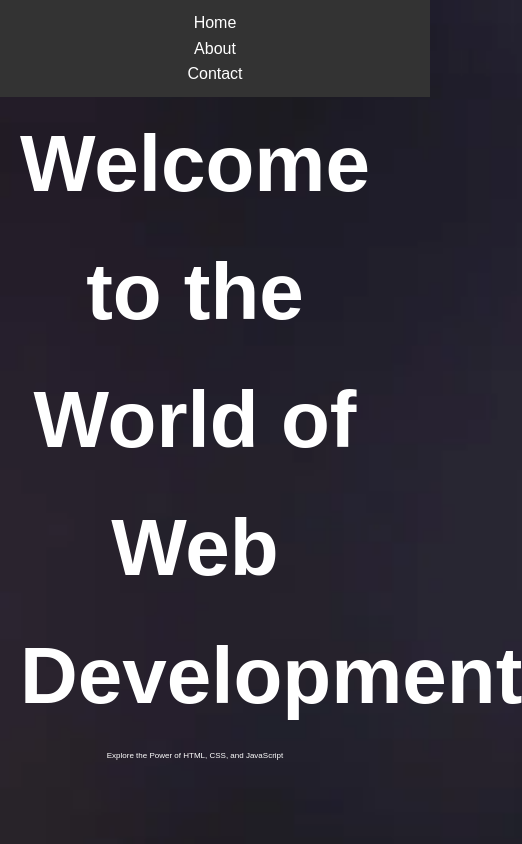
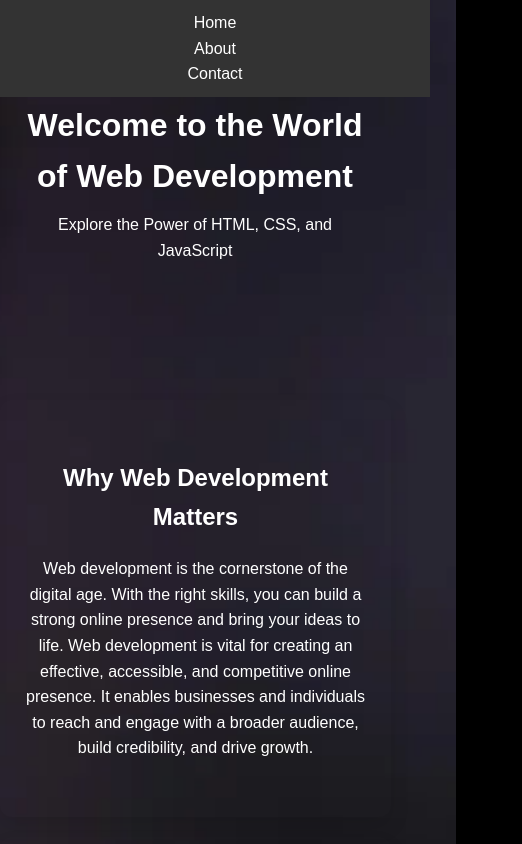
Before and after one commit to Catherinee18/activity1-landing-page, a plain HTML site: page index.html in a window 390 px wide. Shown: the top 844 px of the page, 522 px wide, since content can reach past the window. Drawn offline with Linux system fonts and the light colour scheme.

Commit message:
Update style.css

```diff
--- a/style.css
+++ b/style.css
@@ -12,7 +12,7 @@ header {
     position: relative;
     color: #fff;
     text-align: center;
-    padding: 250px 20px;
+    padding: 150px 20px;
 
 }
 
@@ -199,11 +199,11 @@ footer p {
     }
 
     header h1 {
-        font-size: 5em; /* Further reduce font size for smaller screens */
+        font-size: 2em; /* Further reduce font size for smaller screens */
     }
 
     header p {
-        font-size: 0.5em; /* Further reduce font size for smaller screens */
+        font-size: 1em; /* Further reduce font size for smaller screens */
     }
 
     nav ul {
```
